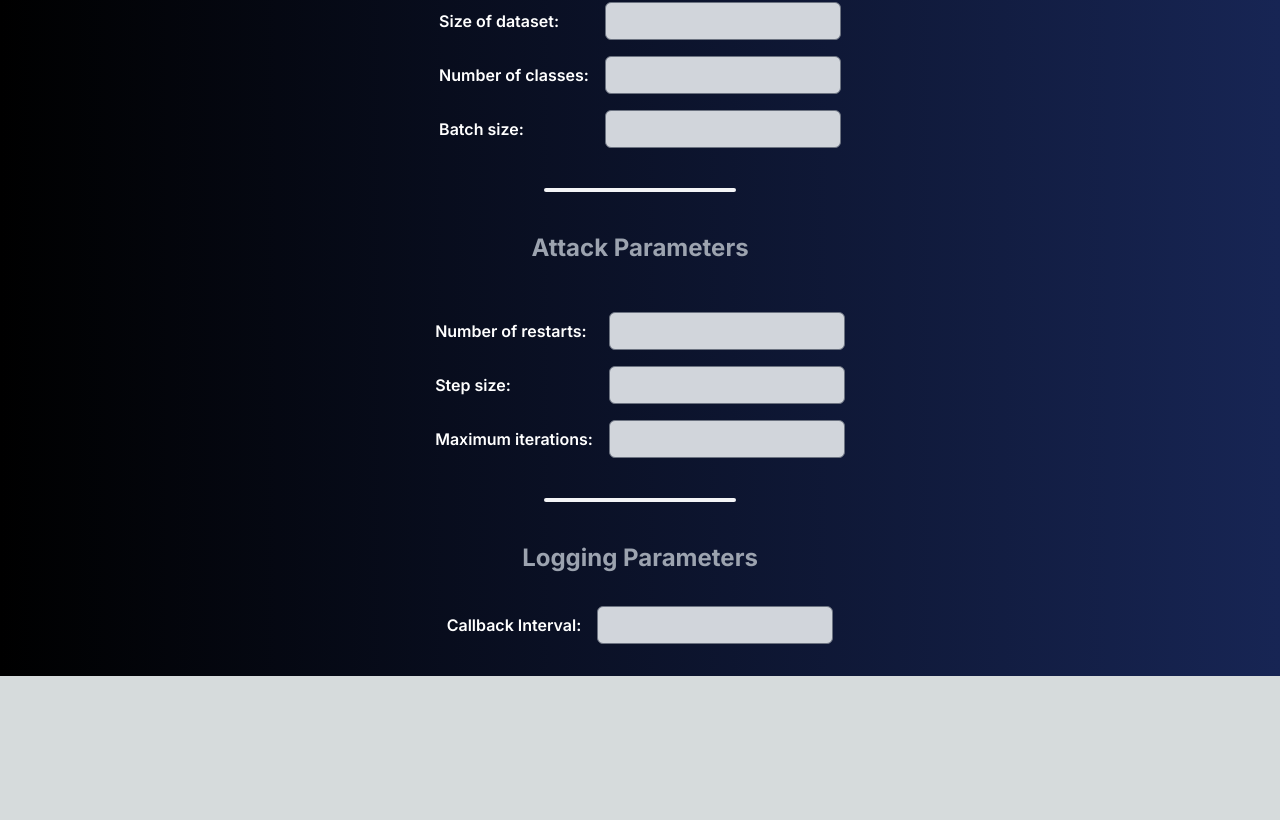
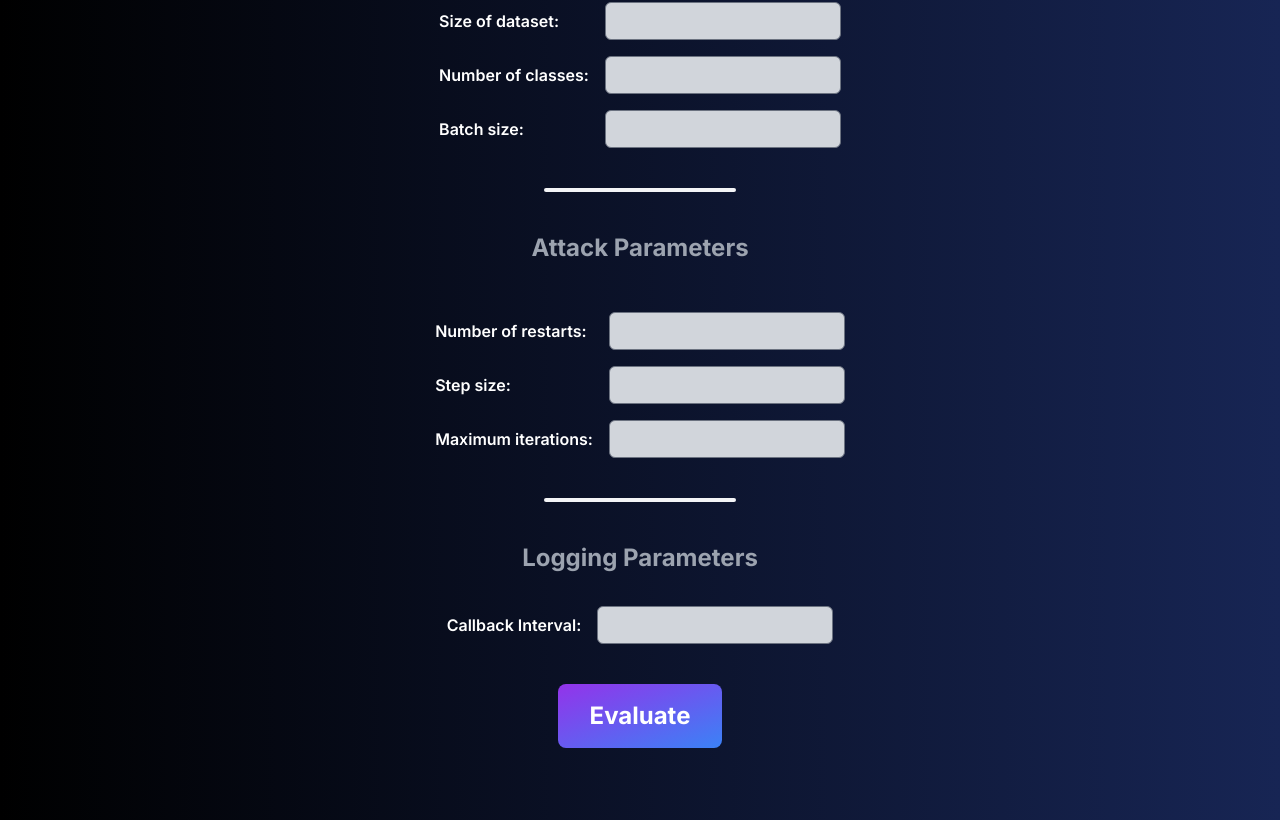
Before and after one commit to benJames9/ml-privacy-framework, a Next.js app in the folder frontend/: page / in a window 1280 px wide. Shown: the part 960-1780 px from the top of the page. Before the commit the page ends 1636 px from the top, so only its background shows below. Built offline with nearby package versions, Linux system fonts and the light colour scheme.

Commit message:
feat(frontend): add evaluate button to setup page

```diff
--- a/frontend/src/app/page.tsx
+++ b/frontend/src/app/page.tsx
@@ -1,3 +1,4 @@
+"use client";
 import DatasetParams from "@/components/DatasetParams";
 import FileUpload from "@/components/FileUpload";
 import HBar from "@/components/HBar";
@@ -5,9 +6,15 @@ import ModelSelect from "@/components/ModelSelect";
 import Navbar from "@/components/Navbar";
 import AttackParams from "@/components/AttackParams";
 import LoggingParams from "@/components/LoggingParams";
+import EvaluateButton from "@/components/EvaluateButton";
 
 export default function Home() {
   const models: string[] = ["ResNet-18", "Model 2", "Model 3", "Model 4"];
+
+  const onClick = () => {
+    console.log("Clicked");
+  }
+
   return (
     <main>
       <Navbar />
@@ -26,6 +33,7 @@ export default function Home() {
         <HBar />
         <h3 className="text-2xl font-bold text-gray-400 mb-4">Logging Parameters</h3>
         <LoggingParams />
+        <EvaluateButton onClick={onClick} />
       </div>
     </main>
   )
--- /dev/null
+++ b/frontend/src/components/EvaluateButton.tsx
@@ -0,0 +1,17 @@
+interface EvaluateButtonProps {
+  onClick: () => void;
+}
+
+const EvaluateButton: React.FC<EvaluateButtonProps> = ({ onClick }) => {
+  return (
+    <button
+      type="button"
+      className="text-white bg-gradient-to-br from-purple-600 to-blue-500 hover:bg-gradient-to-bl focus:ring-4 focus:outline-none focus:ring-blue-800 font-bold rounded-lg text-2xl px-8 py-4 text-center my-10"
+      onClick={onClick}
+    >
+      Evaluate
+    </button>
+  )
+}
+
+export default EvaluateButton;
```
